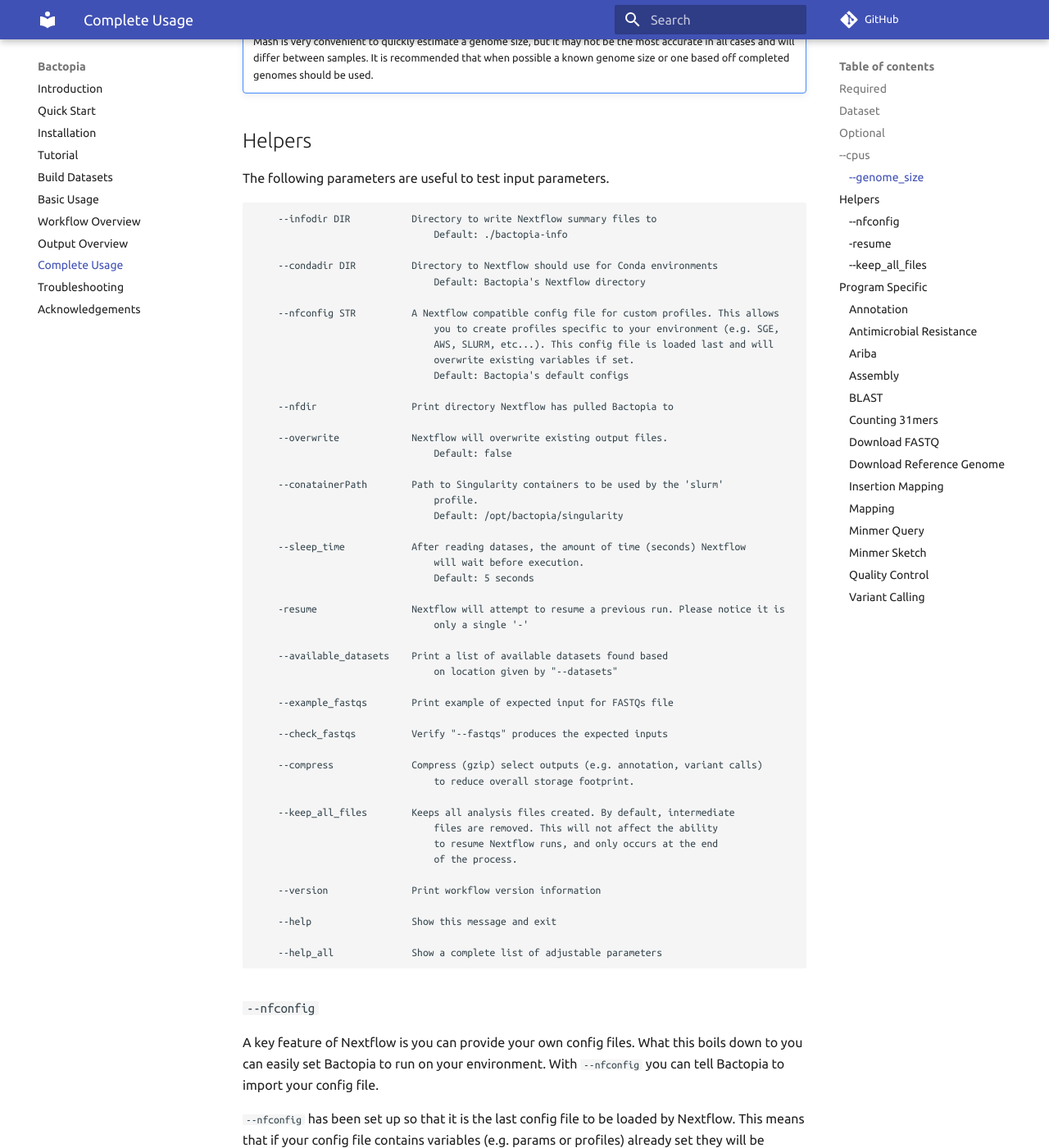
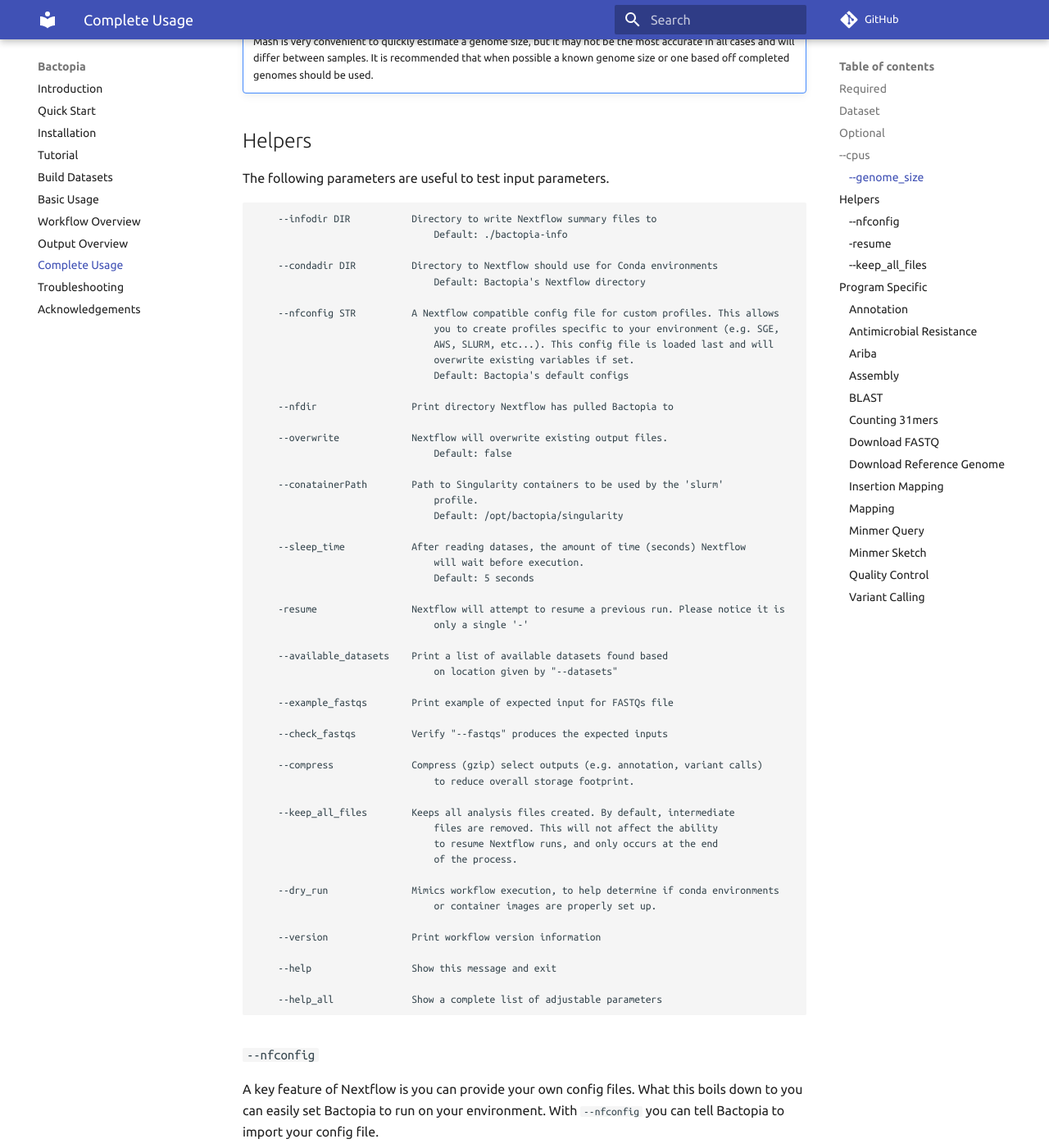
Before and after one commit to bactopia/bactopia, an MkDocs documentation site: the page built from docs/usage-complete.md, in a window 1280 px wide and 1400 px high, scrolled down 2986 px. Shown: the whole window at 82% size. Built offline with MkDocs 1.6.1 and Material for MkDocs 9.7.7, drawn with Linux system fonts in a browser that asks for light colours; comment, search, counter and statistics services are not loaded.

Commit message:
documented the dry run feature (fixes #29)

```diff
--- a/docs/usage-complete.md
+++ b/docs/usage-complete.md
@@ -145,6 +145,9 @@
                                 files are removed. This will not affect the ability
                                 to resume Nextflow runs, and only occurs at the end
                                 of the process.
+
+    --dry_run               Mimics workflow execution, to help determine if conda environments
+                                or container images are properly set up.
 
     --version               Print workflow version information
 
```
Also changed, not shown: docs/usage-basic.md (+3 -3 lines), 7 other files.
